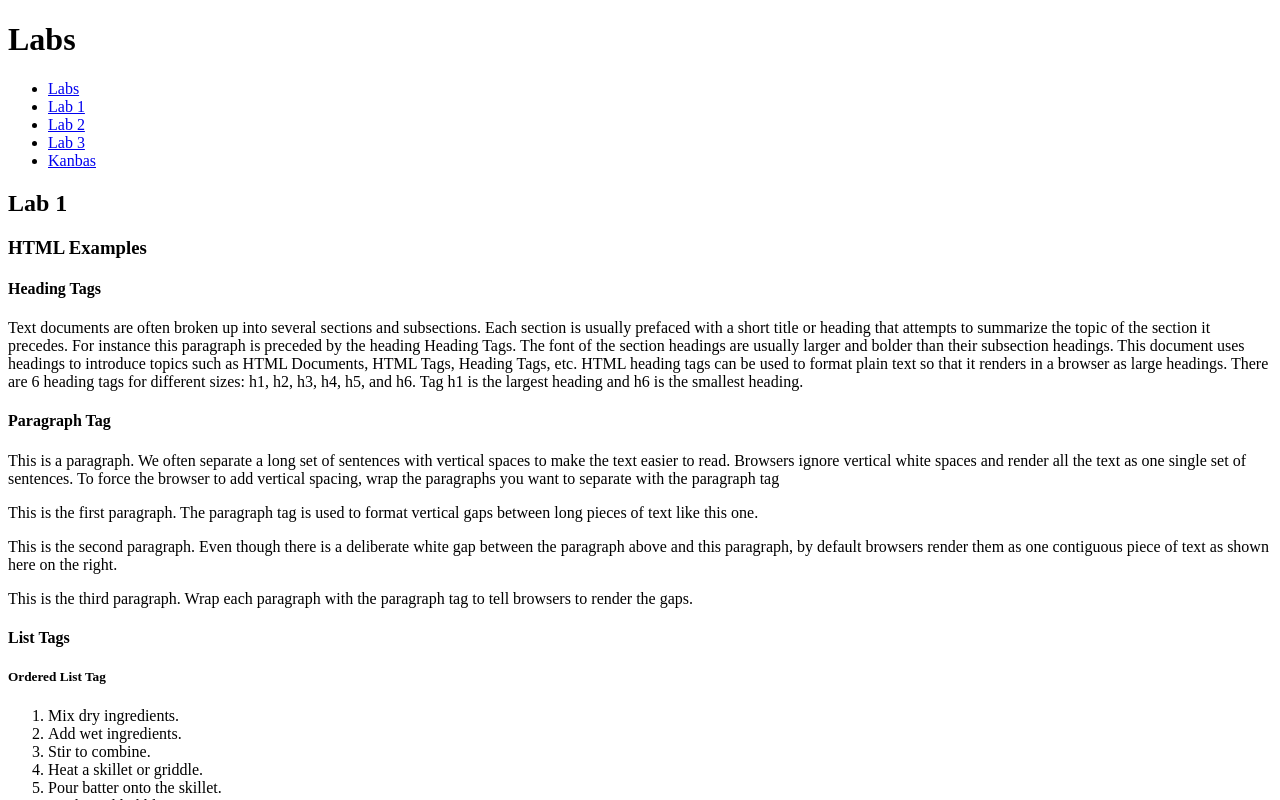
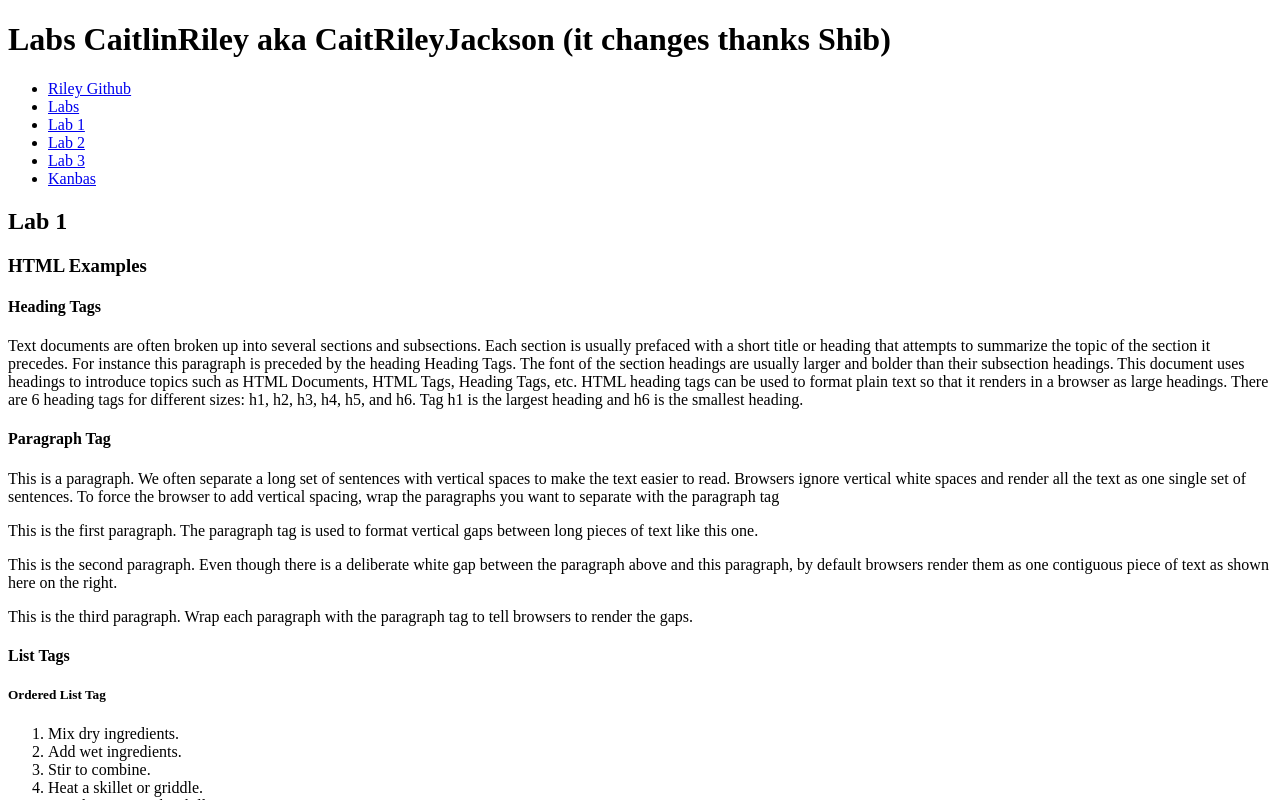
Before and after one commit to rileypk8/kanbas-react-web-app, a React (Create React App) app: page /Kanbas#/Labs/Lab1 in a window 1280 px wide. Shown: the top 800 px of the page. Built offline with nearby package versions, Linux system fonts and the light colour scheme.

Commit message:
sign my name

```diff
--- a/src/Labs/TOC.tsx
+++ b/src/Labs/TOC.tsx
@@ -1,6 +1,7 @@
 export default function TOC() {
   return (
     <ul>
+      <li><a id="wd-github" href="https://github.com/rileypk8/kanbas-react-web-app/">Riley Github</a></li>
       <li><a id="wd-a"  href="#/Labs">Labs</a></li>
       <li><a id="wd-a1" href="#/Labs/Lab1">Lab 1</a></li>
       <li><a id="wd-a2" href="#/Labs/Lab2">Lab 2</a></li>
--- a/src/Labs/index.tsx
+++ b/src/Labs/index.tsx
@@ -6,7 +6,7 @@ import Lab3 from "./Lab3";
 export default function Labs() {
   return (
     <div>
-      <h1>Labs</h1>
+      <h1>Labs CaitlinRiley aka CaitRileyJackson (it changes thanks Shib)</h1>
       <TOC />
       <Routes>
         <Route path="/" element={<Navigate to="Lab1" />} />
```
